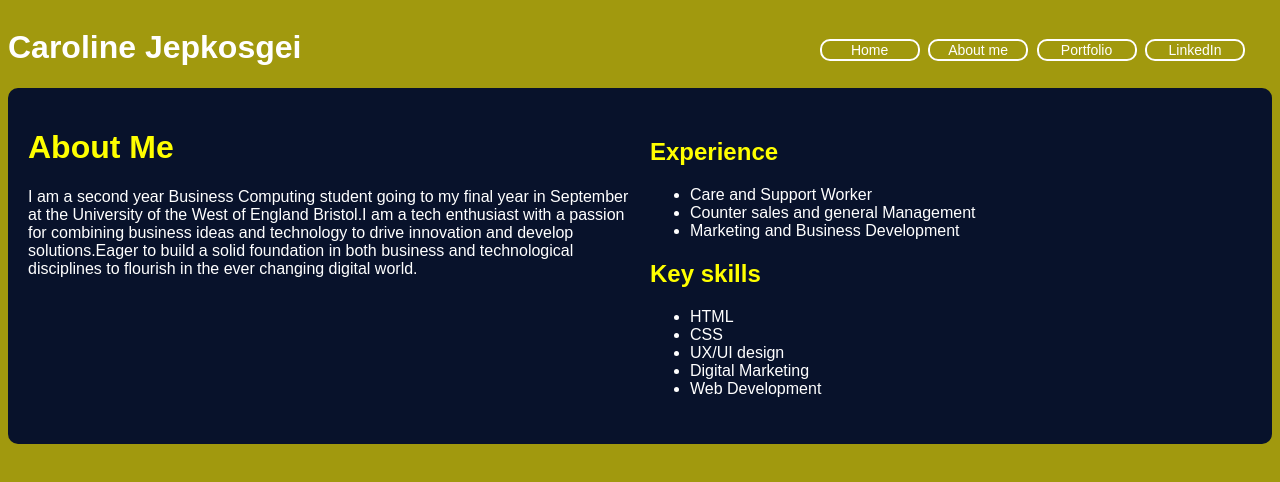
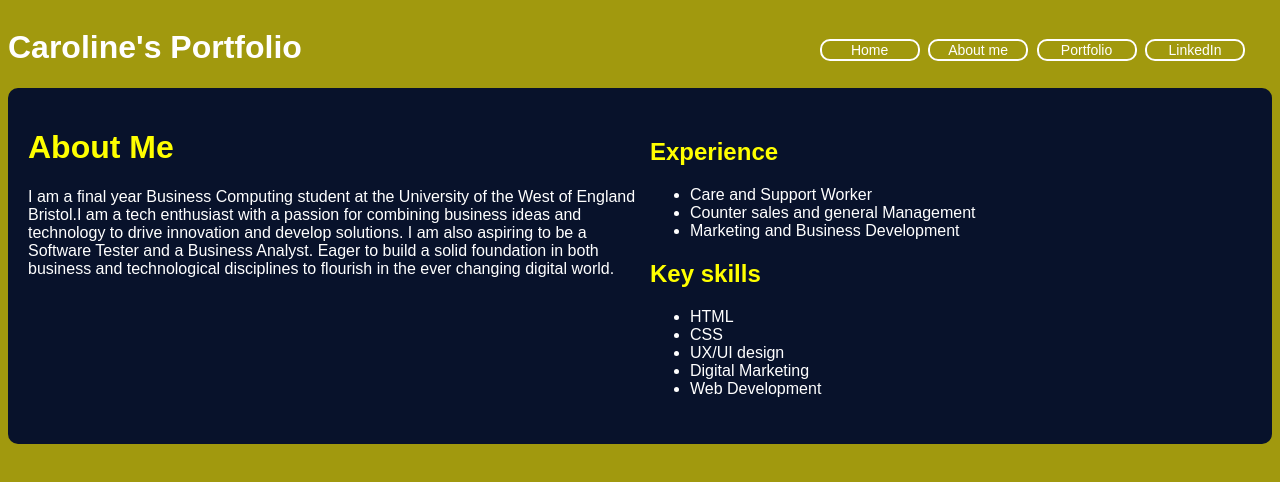
Before and after one commit to c24-jepkosgei/Click-Start, a plain HTML site: page AboutMe.html in a window 1280 px wide. Drawn offline with Linux system fonts and the light colour scheme.

Commit message:
Add files via upload

```diff
--- a/AboutMe.html
+++ b/AboutMe.html
@@ -10,7 +10,7 @@
 
 
 
-	<h1 style="color:white; float:left;"><b>Caroline Jepkosgei</b></h1>
+	<h1 style="color:white; float:left;"><b>Caroline's Portfolio</b></h1>
 	<div style="margin-top:27px; margin-right:25px; margin-bottom:10px; float:right;">
 		<button class="btn rounded"><a href="index.html">Home</a></button>
 		<button class="btn rounded"><a href="AboutMe.html">About me</a></button>
@@ -24,7 +24,7 @@
 	<div style="background:#08122B; display:flex; flex-direction:row; padding:20px; clear:both;" class="rounded">
 		<div style="width:50%;">
 			<h1 style="color:yellow;">About Me</h1>
-			<p style="color:white;">I am a second year Business Computing student going to my final year in September at the University of the West of England Bristol.I am a tech enthusiast with a passion for combining business ideas and technology to drive innovation and develop solutions.Eager to build a solid foundation in both business and technological disciplines to flourish in the ever changing digital world.</p>
+			<p style="color:white;">I am a final year Business Computing student at the University of the West of England Bristol.I am a tech enthusiast with a passion for combining business ideas and technology to drive innovation and develop solutions. I am also aspiring to be a Software Tester and a Business Analyst. Eager to build a solid foundation in both business and technological disciplines to flourish in the ever changing digital world.</p>
 
 
 
```
Also changed, not shown: Portfolio.html (+2 -1 lines), index.html (+2 -2 lines).
